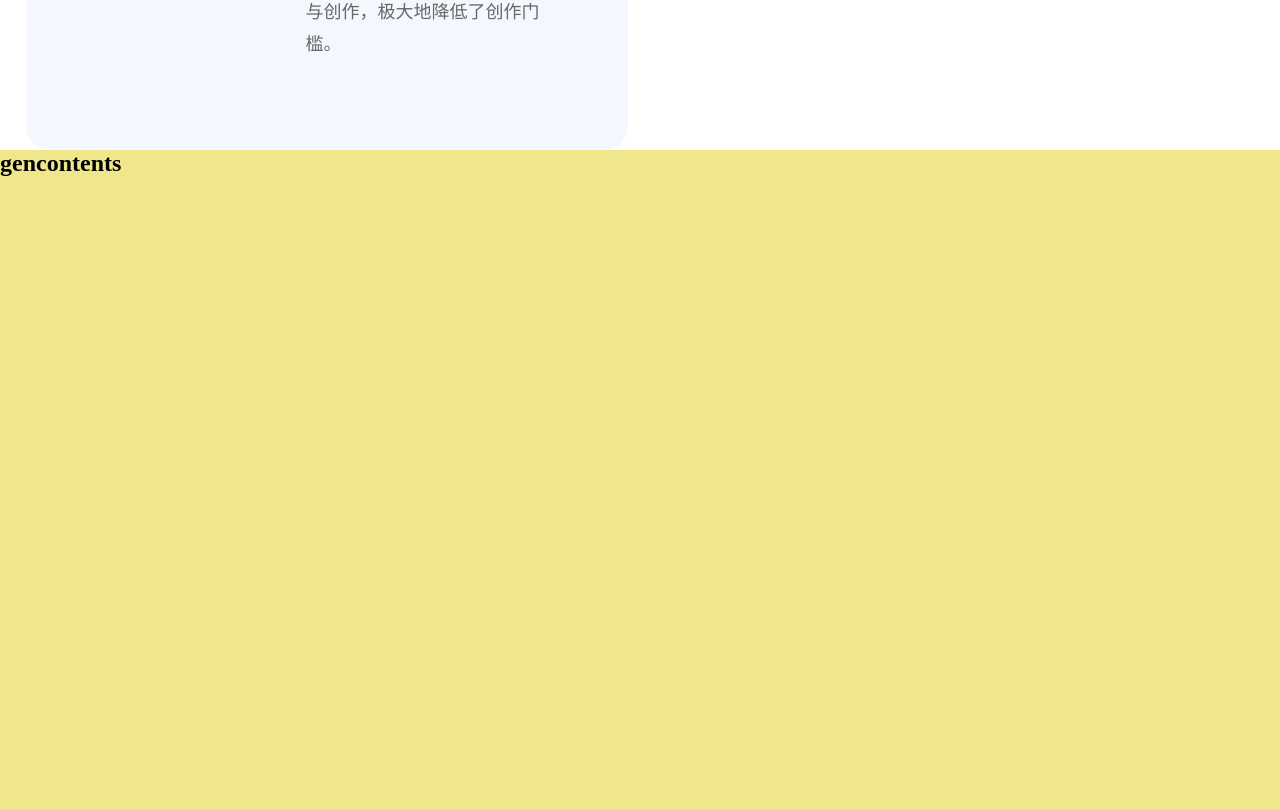
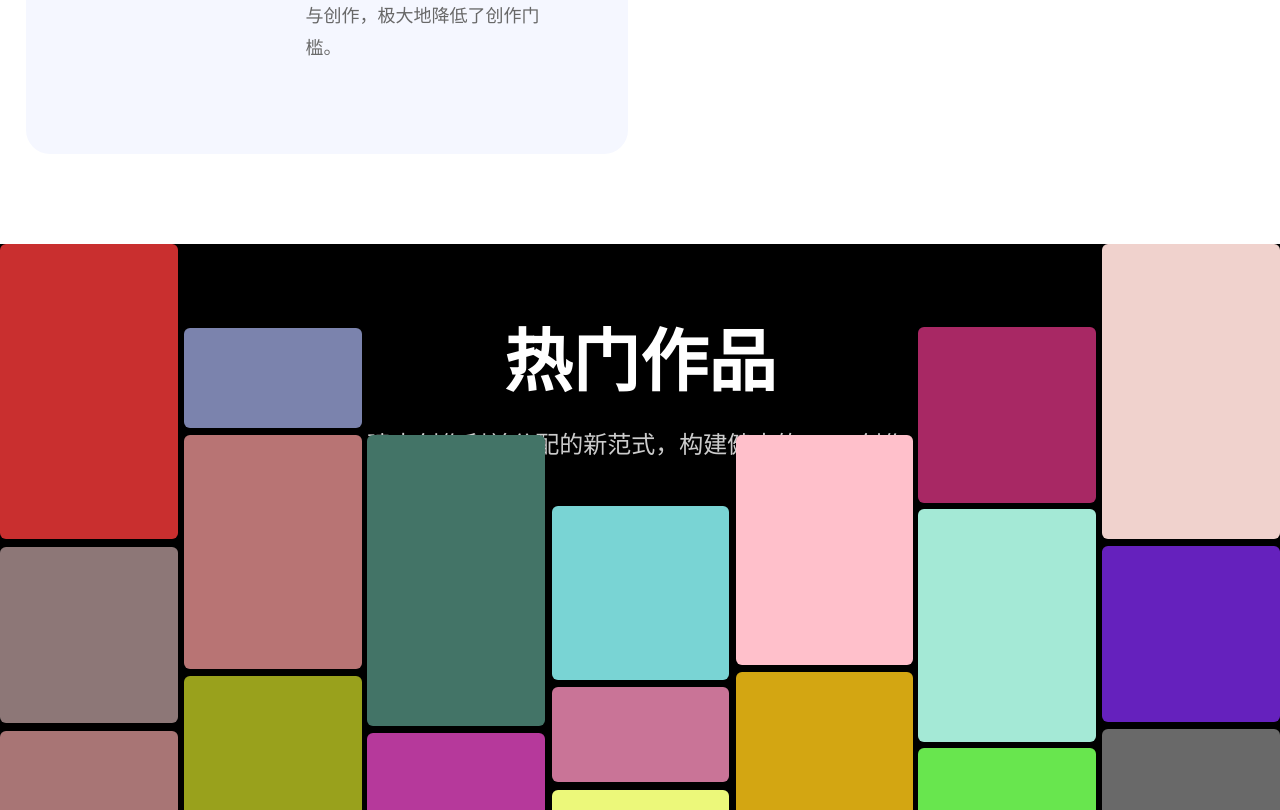
Before and after one commit to jarryyou/home-page, a Vue app: page /home in a window 1280 px wide. Shown: the part 1990-2800 px from the top of the page. Built offline with nearby package versions, Linux system fonts and the light colour scheme; the HTML template or start-up script is replaced by a standard one.

Commit message:
热门作品模块

```diff
--- a/src/views/home/component/genContents/index.vue
+++ b/src/views/home/component/genContents/index.vue
@@ -1,15 +1,220 @@
 <template>
   <section class="wrapper">
-    <h1>gencontents</h1>
+    <div class="box one">
+      <div class="item item1"></div>
+      <div class="item item2"></div>
+      <div class="item item3"></div>
+    </div>
+    <div class="box two">
+      <div class="empty"></div>
+      <div class="item item4"></div>
+      <div class="item item5"></div>
+      <div class="item item6"></div>
+    </div>
+    <div class="middle">
+      <div class="headWrapper">
+        <div class="title">热门作品</div>
+        <div class="tip">
+          建立创作利益分配的新范式，构建健康的AIGC创作者生态
+        </div>
+      </div>
+      <div class="middle-bottom">
+        <div class="three">
+          <div class="item item7"></div>
+          <div class="item item8"></div>
+        </div>
+        <div class="four">
+          <div class="empty"></div>
+          <div class="item item9"></div>
+          <div class="item item10"></div>
+          <div class="item item11"></div>
+        </div>
+        <div class="five">
+          <div class="item item12"></div>
+          <div class="item item13"></div>
+        </div>
+      </div>
+    </div>
+    <div class="box six">
+      <div class="empty"></div>
+      <div class="item item14"></div>
+      <div class="item item15"></div>
+      <div class="item item16"></div>
+    </div>
+    <div class="box seven">
+      <div class="item item17"></div>
+      <div class="item item18"></div>
+      <div class="item item19"></div>
+    </div>
   </section>
 </template>
-<script lang="ts" setup>
-
-</script>
+<script lang="ts" setup></script>
 <style lang="scss" scoped>
 .wrapper {
-  height: 100vh;
   width: 100%;
-  background-color: khaki;
+  height: calc(100vh - 80px);
+  display: flex;
+  justify-content: space-between;
+  background-color: #000;
+  .middle {
+    width: 42.6%;
+    height: 100%;
+    display: flex;
+    flex-direction: column;
+    justify-content: space-between;
+    .headWrapper {
+      width: 100%;
+      height: 26.5%;
+      display: flex;
+      flex-direction: column;
+      align-items: center;
+      .title {
+        padding-top: 80px;
+        margin-bottom: 30px;
+        font-family: PingFangSC, PingFang SC;
+        font-weight: 600;
+        font-size: 68px;
+        color: #ffffff;
+      }
+      .tip {
+        font-family: PingFangSC, PingFang SC;
+        font-weight: 400;
+        font-size: 24px;
+        color: rgba(255, 255, 255, 0.8);
+      }
+    }
+    .middle-bottom {
+      flex: 1;
+      width: 100%;
+      display: flex;
+      justify-content: space-between;
+      .three {
+        width: 32.65%;
+        height: 100%;
+        display: flex;
+        flex-direction: column;
+        justify-content: space-between;
+        .item7 {
+          height: 55%;
+          background-color: #437467;
+        }
+        .item8 {
+          height: 43.6%;
+          background-color: #b6399b;
+        }
+      }
+      .four {
+        width: 32.44%;
+        height: 100%;
+        display: flex;
+        flex-direction: column;
+        justify-content: space-between;
+        .empty {
+          height: 12%;
+        }
+        .item9 {
+          height: 33%;
+          background-color: #79d4d4;
+        }
+        .item10 {
+          height: 18%;
+          background-color: #c97497;
+        }
+        .item11 {
+          height: 33%;
+          background-color: #ecf87a;
+        }
+      }
+      .five {
+        width: 32.44%;
+        height: 100%;
+        display: flex;
+        flex-direction: column;
+        justify-content: space-between;
+        .item12 {
+          height: 43.5%;
+          background-color: pink;
+        }
+        .item13 {
+          height: 55.2%;
+          background-color: #d3a612;
+        }
+      }
+    }
+  }
+  .box {
+    width: 13.9%;
+    display: flex;
+    flex-direction: column;
+    justify-content: space-between;
+  }
+  .item {
+    border-radius: 6px;
+    cursor: pointer;
+  }
+  .one {
+    height: 100%;
+    .item1 {
+      height: 41%;
+      background-color: #c92f2f;
+    }
+    .item2 {
+      height: 24.5%;
+      background-color: #8d7777;
+    }
+    .item3 {
+      height: 32.4%;
+      background-color: #a87575;
+    }
+  }
+  .two {
+    .empty {
+      height: 10.65%;
+    }
+    .item4 {
+      height: 13.9%;
+      background-color: #7b83ad;
+    }
+    .item5 {
+      height: 32.6%;
+      background-color: #b87474;
+    }
+    .item6 {
+      height: 40%;
+      background-color: #99a11c;
+    }
+  }
+
+  .six {
+    .empty {
+      height: 10.65%;
+    }
+    .item14 {
+      height: 24.5%;
+      background-color: #a82864;
+    }
+    .item15 {
+      height: 32.4%;
+      background-color: #a4e9d6;
+    }
+    .item16 {
+      height: 30%;
+      background-color: #68e64e;
+    }
+  }
+  .seven {
+    .item17 {
+      height: 41%;
+      background-color: #f0d2cd;
+    }
+    .item18 {
+      height: 24.45%;
+      background-color: #6521bd;
+    }
+    .item19 {
+      height: 32.6%;
+      background-color: dimgray;
+    }
+  }
 }
 </style>
--- a/src/views/home/component/properties/index.vue
+++ b/src/views/home/component/properties/index.vue
@@ -45,14 +45,14 @@ import pic5 from "@/assets/images/5@2x.png";
 
 const leftDetailList = [
   {
-    title: "去中心化参与",
+    title: "去中心化",
     content:
-      '"Another Me"摒弃了单一中心控制点的模式，每个用户均为平台生态不可或缺的组成部分。这种去中心化的架构促进了广泛参与与协作，保障了创意与想法的自由流通，进而汇聚为强大的创造力。',
+      '"Another Me"摒弃了单一中心控制点的模式，每个用户均为平台生态不可或缺的组成部分。这种去中心化的架构促进了广泛协作与参与，保障了创意与想法的自由流通，进而汇聚为强大的创造力。',
     image: pic1,
     alt: "",
   },
   {
-    title: "AIGC技术的深度融合",
+    title: "AIGC技术深度融合",
     content:
       "平台深度整合了人工智能生成内容的技术，向用户提供了一系列个性化的创作工具。无论是虚拟形象的塑造、场景的构建，还是内容的创造，AIGC技术均能依据用户的偏好及需求实现智能匹配与创作，极大地降低了创作门槛。",
     image: pic2,
@@ -62,14 +62,14 @@ const leftDetailList = [
 
 const rightDetailList = [
   {
-    title: "宇宙级入口的构想",
+    title: "宇宙级入口",
     content:
       "将元宇宙视为一个充满无限可能的宇宙，平台致力于打造一个容纳多元创意、文化和体验的入口。这一入口不仅连接着虚拟与现实世界，更将不同文化、背景及兴趣的人群联结起来，共同探索元宇宙的无穷魅力。",
     image: pic3,
     alt: "",
   },
   {
-    title: "引领者角色的赋予",
+    title: "引领者化",
     content:
       "参与者摆脱传统被动接受的角色，转变为积极的引领者。通过个人实际行动及深远影响力，推动平台的发展，并在塑造元宇宙未来方面发挥关键作用。",
     image: pic4,
@@ -87,7 +87,9 @@ const rightDetailList = [
 <style lang="scss" scoped>
 .porperty-wrapper {
   width: 100%;
+  margin-bottom: 90px;
   .wrapper-title {
+    height: 120px;
     padding: 90px;
     display: flex;
     flex-direction: column;
```
Also changed, not shown: src/assets/images/2@2x.png, src/assets/images/5@2x.png.
